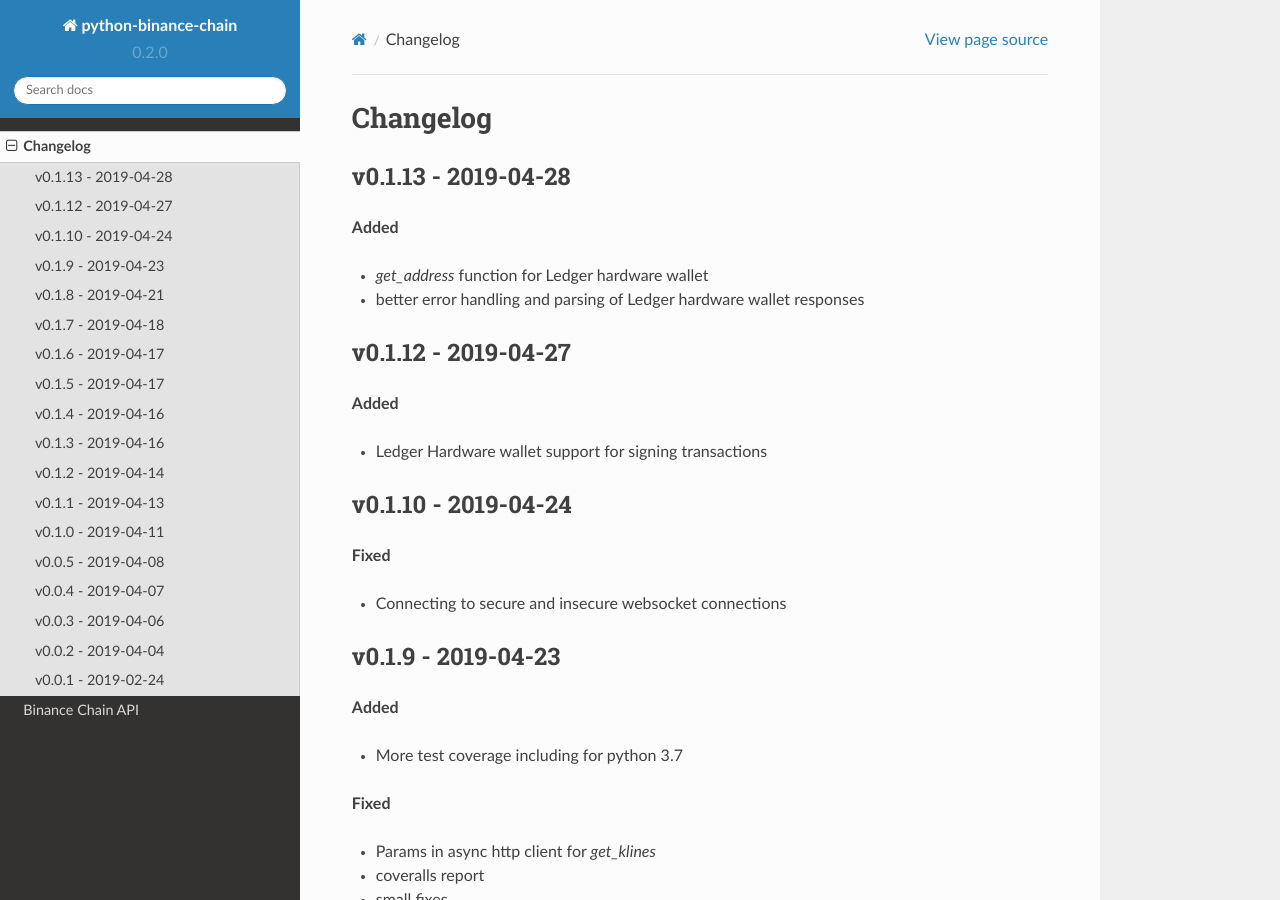
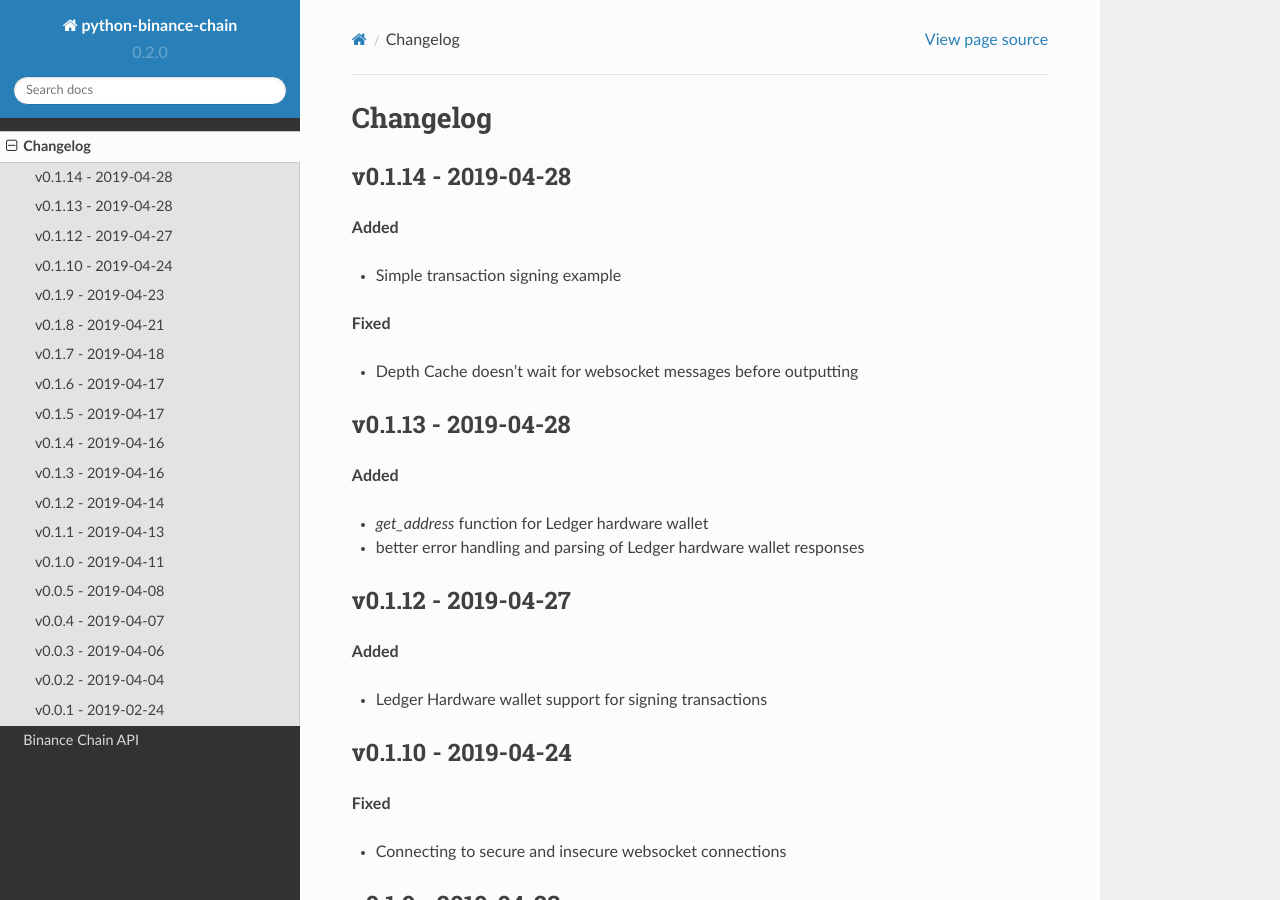
Before and after one commit to sammchardy/python-binance-chain, a Sphinx documentation site: the page built from docs/changelog.rst, in a window 1280 px wide and 900 px high. Built offline with Sphinx 7.4.7 and the Read the Docs theme 2.0.0, drawn with Linux system fonts in a browser that asks for light colours; formulas are drawn with MathJax 3.

Commit message:
Update to v0.1.14

```diff
--- a/README.rst
+++ b/README.rst
@@ -1,5 +1,5 @@
 =======================================
-Welcome to python-binance-chain v0.1.13
+Welcome to python-binance-chain v0.1.14
 =======================================
 
 .. image:: https://img.shields.io/pypi/v/python-binance-chain.svg
--- a/binance_chain/__init__.py
+++ b/binance_chain/__init__.py
@@ -4,4 +4,4 @@
 
 """
 
-__version__ = '0.1.13'
+__version__ = '0.1.14'
--- a/docs/changelog.rst
+++ b/docs/changelog.rst
@@ -1,5 +1,16 @@
 Changelog
 =========
+
+v0.1.14 - 2019-04-28
+^^^^^^^^^^^^^^^^^^^^
+
+**Added**
+
+- Simple transaction signing example
+
+**Fixed**
+
+- Depth Cache doesn't wait for websocket messages before outputting
 
 v0.1.13 - 2019-04-28
 ^^^^^^^^^^^^^^^^^^^^
```
